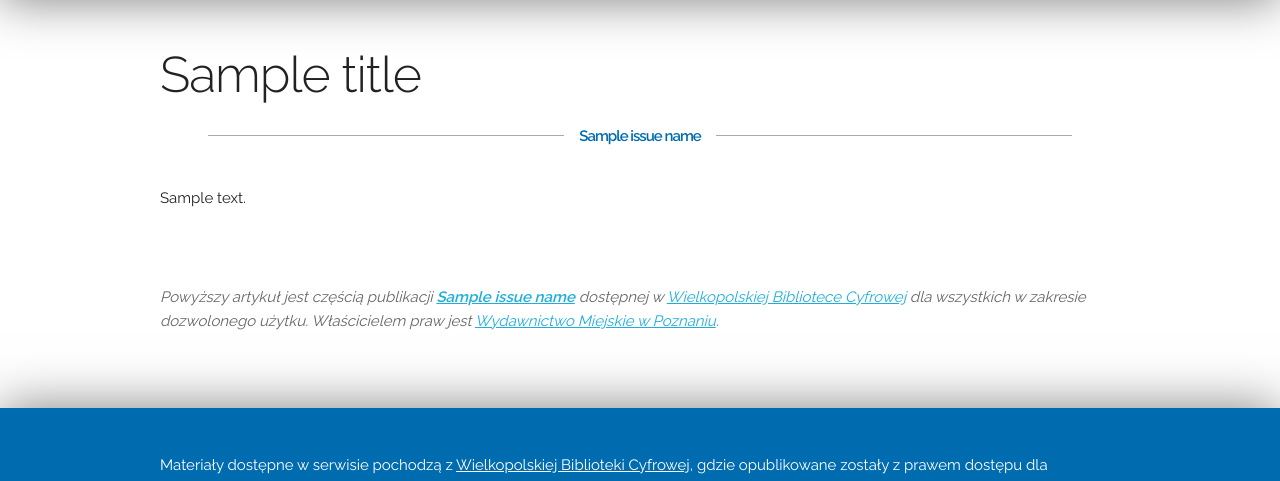
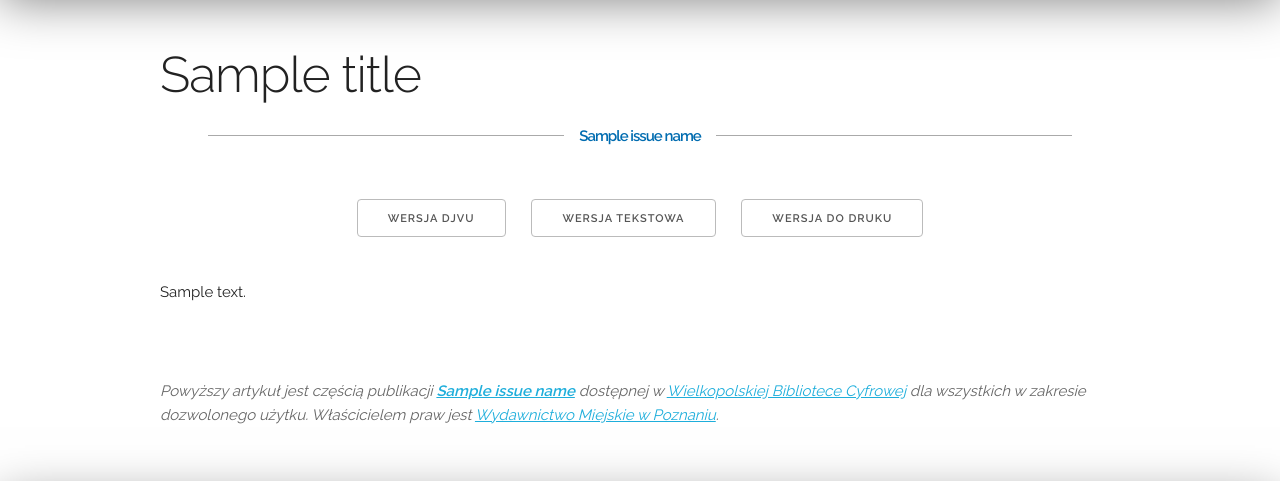
Before and after one commit to macbre/wbc.macbre.net, a Flask app: template app/wbc/templates/document.html in a window 1280 px wide. Shown: the part 72-553 px from the top of the page. Run offline with Flask 2, Linux system fonts and the light colour scheme; the template is opened without the code that fills it: most values are stand-ins (such as "Sample title", 1, 10 or a date in 2020); some libraries are stand-ins or nearby versions.

Commit message:
Documents: nav links to DjVu, text and print version

```diff
--- a/app/wbc/static/wbc.css
+++ b/app/wbc/static/wbc.css
@@ -56,6 +56,16 @@ article h3 span {
     top: -0.6em;
     padding: 0 1em;
     max-width: 65%;
+}
+
+article .toolbox {
+    text-align: center;
+    margin: 2.5em 0;
+}
+
+article .toolbox a {
+    display: inline-block;
+    margin: 0.5em 1em;
 }
 
 article cite {
--- a/app/wbc/templates/document.html
+++ b/app/wbc/templates/document.html
@@ -2,12 +2,19 @@
 {% block title %}{{ title }}{% endblock %}
 {% block head_extra %}
     <link rel="canonical" href="{{ full_url }}" />
-    <link rel="alternate" type="image/vnd.djvu" title="DJVu" href="{{ djvu_url }}" />
+    <link rel="alternate" type="image/vnd.djvu" title="DjVu" href="{{ djvu_url }}" />
 {% endblock %}
 {% block content %}
 <article itemscope itemtype="http://schema.org/PublicationIssue">
     <h1 itemprop="name">{{ title }}</h1>
     <h3 itemprop="isPartOf" itemscope itemtype="http://schema.org/Periodical"><span>{{ issue_name }}</span></h3>
+
+    <nav class="toolbox">
+        <a class="button" href="{{ djvu_url }}">Wersja DjVu</a>
+        <a class="button" href="{{ txt_url }}">Wersja tekstowa</a>
+        <a class="button" href="javascript:window.print()">Wersja do druku</a>
+    </nav>
+
 {{ content | safe }}
 
     <cite class="legal">Powyższy artykuł jest częścią publikacji <strong><a href="{{ djvu_url }}">{{ issue_name }}</a></strong> dostępnej w <a href="http://www.wbc.poznan.pl">Wielkopolskiej Bibliotece Cyfrowej</a> dla wszystkich w zakresie dozwolonego użytku.
--- a/app/wbc/views/html/documents.py
+++ b/app/wbc/views/html/documents.py
@@ -1,5 +1,5 @@
 # -*- coding: utf-8 -*-
-from flask import render_template, redirect
+from flask import render_template, redirect, url_for
 from flask.views import MethodView
 
 from wbc.exceptions import WBCHtmlError
@@ -32,6 +32,8 @@ class DocumentHTML(MethodView):
             'content': document.get_html_content(),
             'djvu_url': document.get_djvu_url(),
             'full_url': document.get_full_url(),
+            'txt_url': document.get_txt_url(),
+            'json_url': document.get_json_url(),
         }
 
         return render_template('document.html', **kwargs)
```
Also changed, not shown: app/wbc/models/documents.py (+12 -0 lines).
